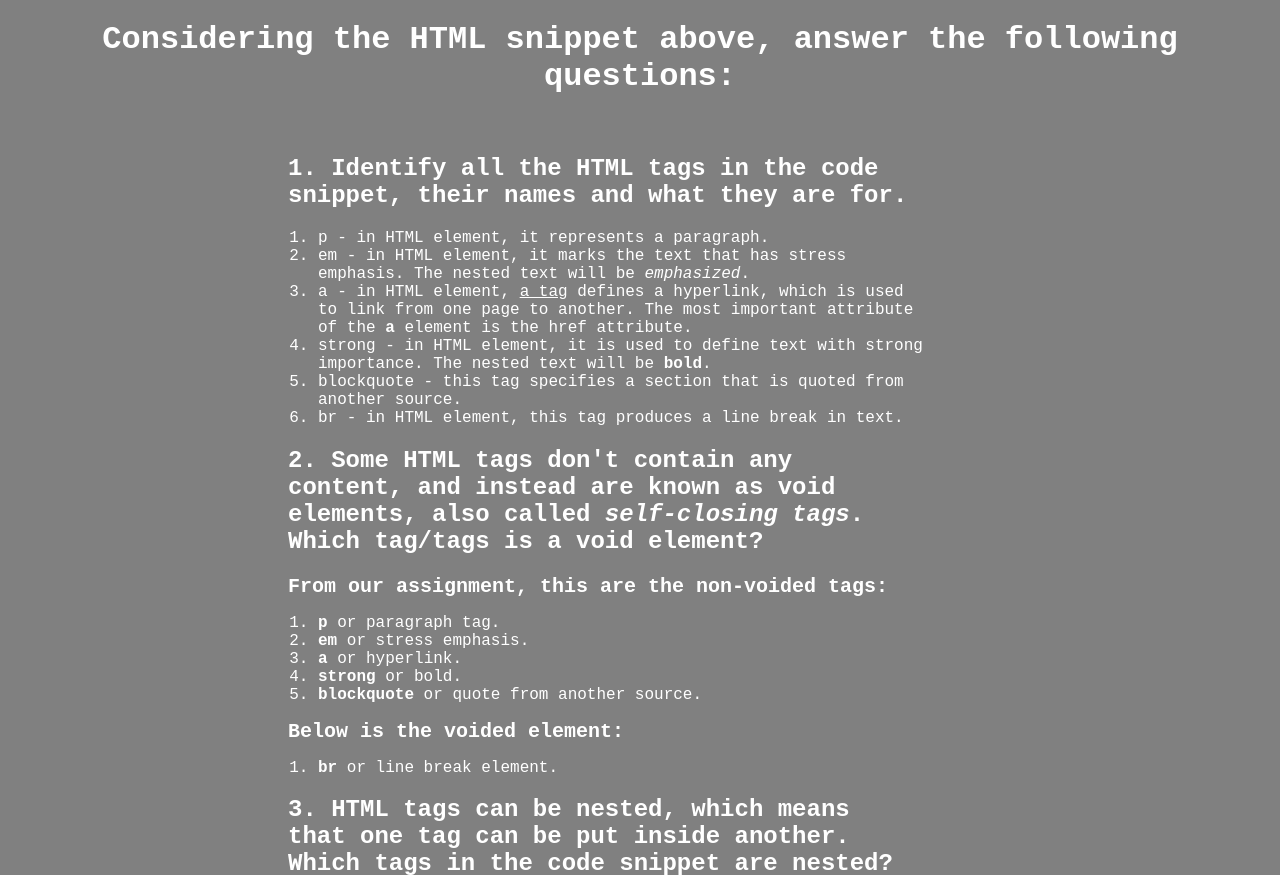
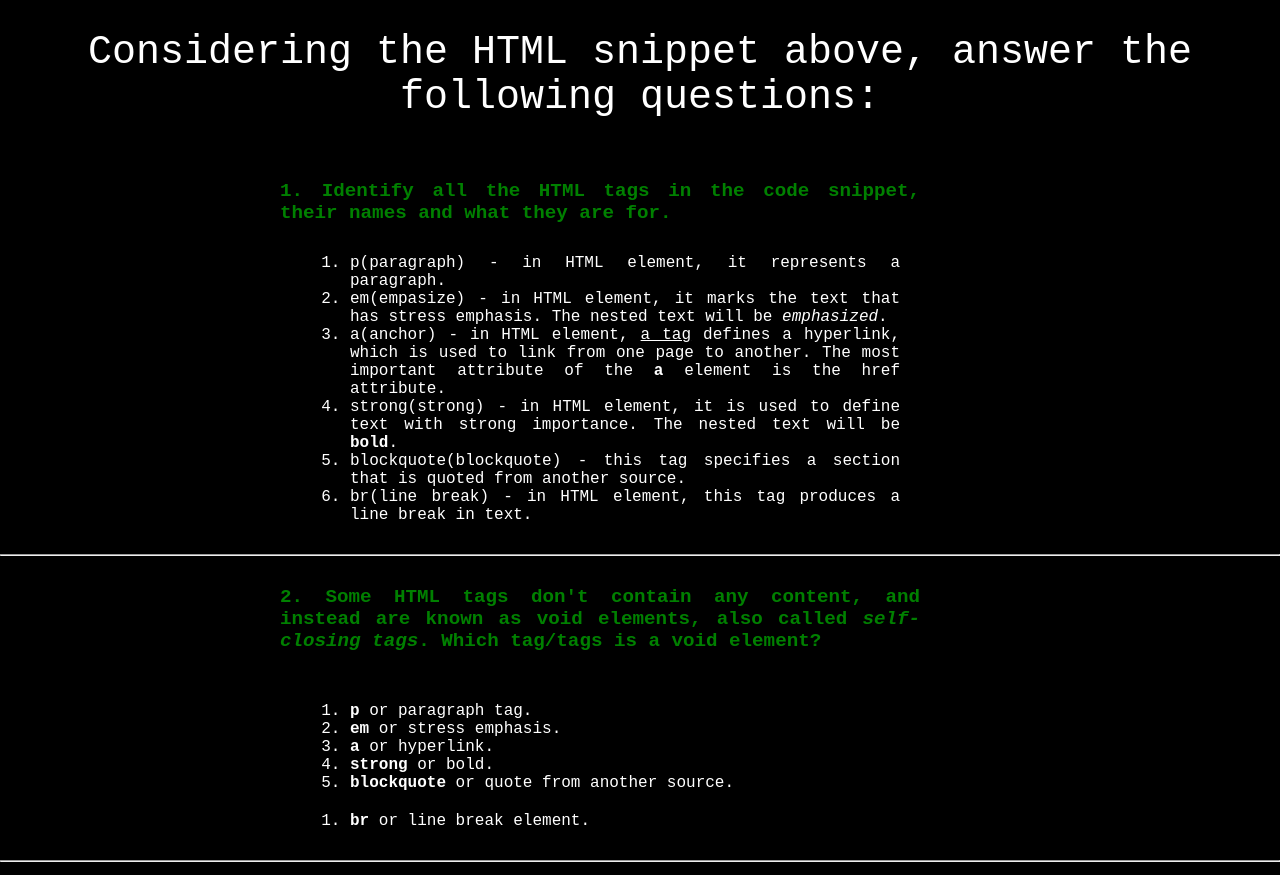
Before and after one commit to PaulKodes/assignment, a plain HTML site: page index.html in a window 1280 px wide. Shown: the top 875 px of the page. Drawn offline with Linux system fonts and the light colour scheme.

Commit message:
edited some parts

```diff
--- a/index.html
+++ b/index.html
@@ -7,61 +7,100 @@
     <title>Document</title>
     <style>
         * {
+            margin: 0;
+            padding: 0;
             font-family: 'Courier New', Courier, monospace;
-            background-color: gray;
+
             color: white;
         }
-        h1 {
+        #navbar {
+            width: 100%;
+            height: 150px;
+            background-color: black;
+            top: 0;
+            left: 0;
+            z-index: 3;
+            display: flex;
+            justify-content: flex-end;
+
+
+        }
+        #navbar a {
+            text-decoration: none;
+            color: white;
             text-align: center;
+            margin: auto;
+            font-size: 2.5rem;
+        }
+        body {
+            background-color: black;
         }
         h2 {
             width: 50%;
             margin-left: 280px;
+            font-size: 1.2em;
+            color: green;
+            margin-top: 30px;
+            margin-bottom: 30px;
         }
         li {
-            margin-left: 270px;
-            width: 50%;
+            margin-left: 350px;
+            width: 550px;
         }
         label {
             margin-left: 280px;
-            font-size: 20px;
-            font-weight: bold;
+            font-size: 18px;
+            color: black;
+        }
+        .question {
+            margin: auto 0;
+            text-align: justify;
+        }
+        .question h2 i {
+            color: green;
         }
         p {
-            margin-left: 280px;
+            margin-left: 320px;
+            margin-bottom: 50px;
+        }
+        hr {
+            margin-top: 30px;
+        }
+        .validator {
+            color: green;
         }
     </style>
 </head>
 <body>
     <div class="title">
-        <div>
-        <h1>Considering the HTML snippet above, answer the following questions:</h1><br/>
-        </div>
+        <nav id="navbar">
+            <a href="https://kodego.instructure.com/courses/166/assignments/1237?submitted=1">Considering the HTML snippet above, answer the following questions:</a>
+        </nav>
         <div class="question">
             <h2>1. Identify all the HTML tags in the code snippet, their names and what they are for.</h2>
             <ol>
                 <li>
-                    p - in HTML element, it represents a paragraph.
+                    p(paragraph) - in HTML element, it represents a paragraph.
                 </li>
                 <li>
-                    em - in HTML element, it marks the text that has stress emphasis. The nested text will be <em>emphasized</em>.
+                    em(empasize) - in HTML element, it marks the text that has stress emphasis. The nested text will be <em>emphasized</em>.
                 </li>
                 <li>
-                    a - in HTML element, <a href="#">a tag</a> defines a hyperlink, which is used to link from one page to another. The most important attribute of the <strong>a</strong> element is the href attribute.
+                    a(anchor) - in HTML element, <a href="#">a tag</a> defines a hyperlink, which is used to link from one page to another. The most important attribute of the <strong>a</strong> element is the href attribute.
                 </li>
                 <li>
-                    strong - in HTML element, it is used to define text with strong importance. The nested text will be <strong>bold</strong>.
+                    strong(strong) - in HTML element, it is used to define text with strong importance. The nested text will be <strong>bold</strong>.
                 </li>
                 <li>
-                    blockquote - this tag specifies a section that is quoted from another source.
+                    blockquote(blockquote) - this tag specifies a section that is quoted from another source.
                 </li>
                 <li>
-                    br - in HTML element, this tag produces a line break in text.
+                    br(line break) - in HTML element, this tag produces a line break in text.
                 </li>
             </ol>
-        </div>
+        </div> <hr>
         <div class="question">
-            <h2>2. Some HTML tags don't contain any content, and instead are known as void elements, also called <em>self-closing tags</em>. Which tag/tags is a void element?</h2>
+            <h2>2. Some HTML tags don't contain any content, and instead are known as void elements, also called <i>self-closing tags</i>. Which tag/tags is a void element?</h2>
             <label for="">From our assignment, this are the non-voided tags:</label>
             <ol>
                 <li><strong>p</strong> or paragraph tag.</li>
@@ -74,7 +113,7 @@
             <ol>
                 <li><strong>br</strong> or line break element.</li>
             </ol>
-        </div>
+        </div><hr>
         <div class="question">
             <h2>3. HTML tags can be nested, which means that one tag can be put inside another. Which tags in the code snippet are nested? Don't include any self-closing tags.</h2>
             <label for="">Nested tags in the snippet, are:</label>
@@ -88,9 +127,9 @@
             <ol>
                 <li>blockquote</li>
             </ol>
-        </div>
+        </div><hr>
         <div class="question">
-            <h2>4. Visit this link <a href="https://validator.w3.org/#validate_by_input">https://validator.w3.org/#validate_by_input</a> Links to an external site.and paste the HTML markup above. What errors/warnings did you get?</h2>
+            <h2>4. Visit this link <a class="validator" href="https://validator.w3.org/#validate_by_input">https://validator.w3.org/</a> Links to an external site.and paste the HTML markup above. What errors/warnings did you get?</h2>
             <label for="">Since the code is incomplete, errors are:</label>
             <ol>
                 <li>Warning: Consider adding a lang attribute to the html start tag to declare the language of this document.</li>
@@ -98,7 +137,7 @@
                 <li>Error: Element head is missing a required instance of child element title.</li>
                 <li>Info: Trailing slash on void elements has no effect and interacts badly with unquoted attribute values.</li>
             </ol>
-        </div>
+        </div><hr>
         <div class="question">
             <h2>5. Modify the code so that it doesn't contain any errors/warnings anymore. Update and paste the link to your GitHub repo containing the modified code above to complete this assignment. Observe proper use of commits and commit message to any incremental changes you make to the code.</h2>
             <p>You can view my #5 answer <a href="https://paulkodes.github.io/assignment/number5.html">here</a>.</p>
```
